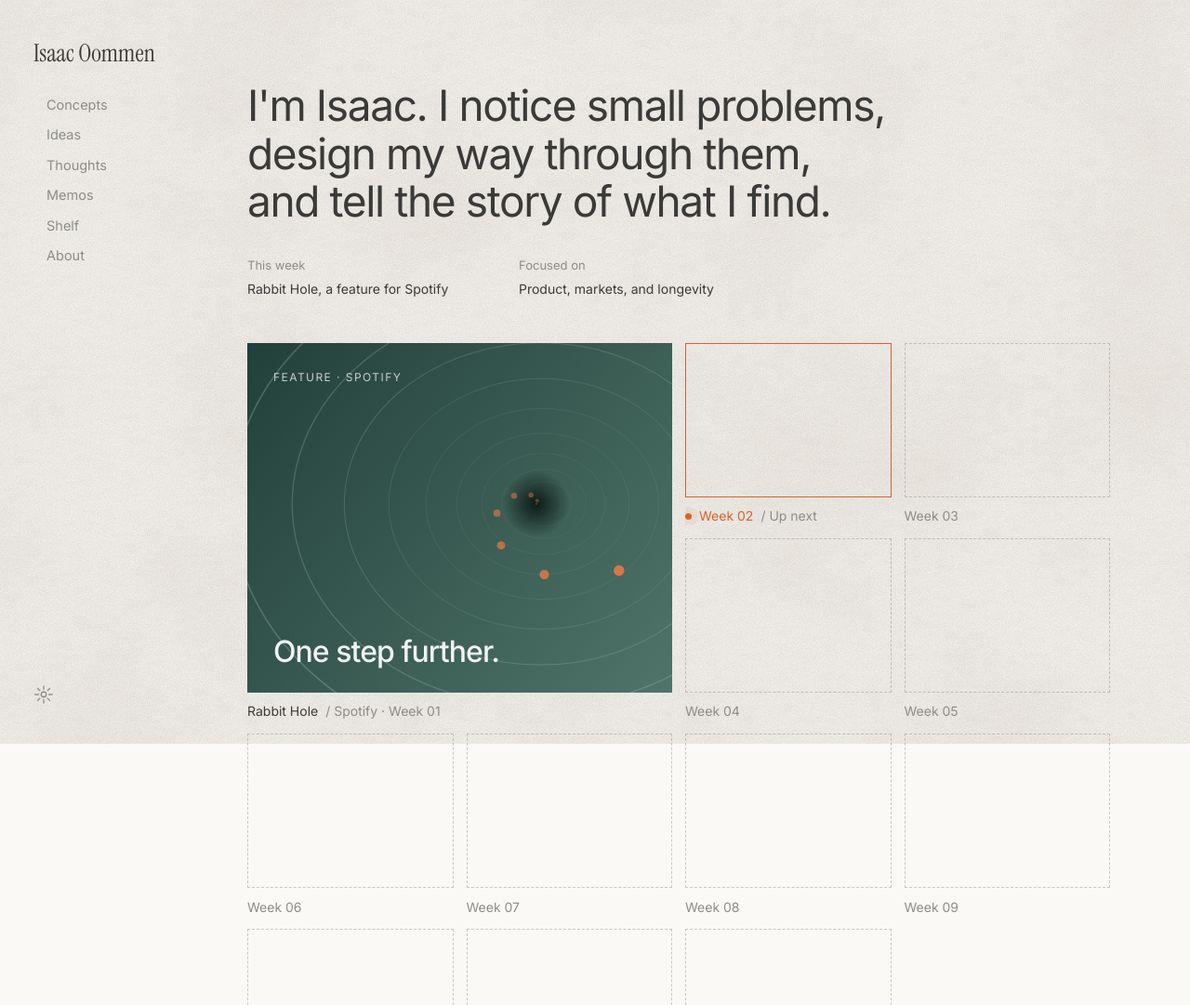
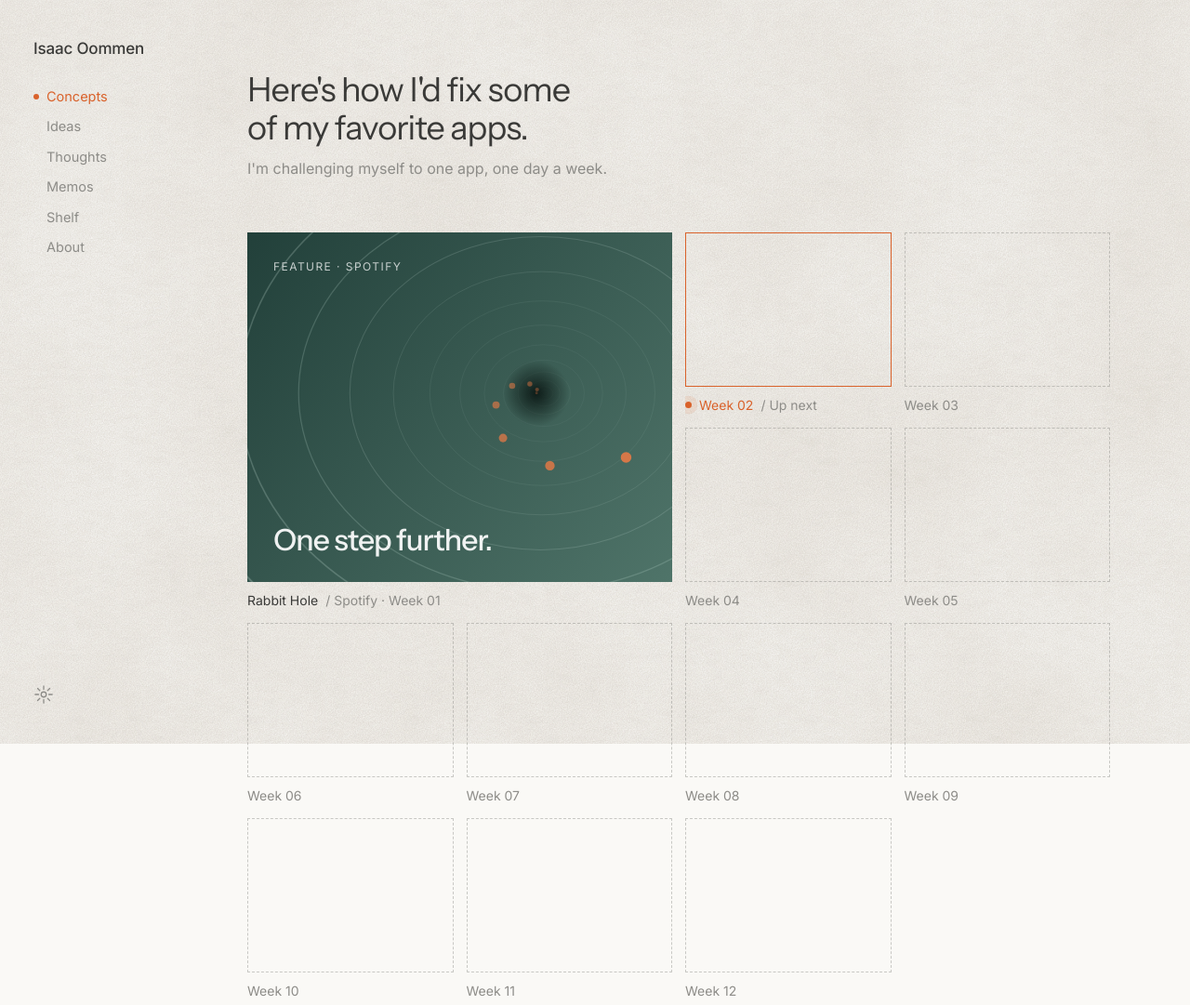
Before and after one commit to ioommen1/brain, a plain HTML site: page index.html in a window 1280 px wide. Shown: the top 1081 px of the page at 93% size. Drawn offline with Linux system fonts and the light colour scheme; animation ran at ten frames a second.

Commit message:
Home is Concepts; name in base font; Instrument Sans titles; remove home facts
Co-Authored-By: Claude Opus 5.5 <noreply@anthropic.com>
Claude-Session: https://claude.ai/code/session_01XbFnEYw79pomYhb2x3Fakq

```diff
--- a/assets/app.js
+++ b/assets/app.js
@@ -341,10 +341,10 @@
 
   function route() {
     const [, key, slug] = (location.hash.replace(/^#/, "") || "/").split("/");
-    const active = key || "";
+    const active = key || "concepts";
     document.querySelectorAll("[data-nav]").forEach((a) => a.classList.toggle("active", a.dataset.nav === active));
     clearToc();
-    if (!key) index("");
+    if (!key) index("concepts");
     else if (key === "about") about();
     else if (key === "shelf") shelf();
     else if (key === "ideas") ideas();
--- a/assets/style.css
+++ b/assets/style.css
@@ -10,8 +10,8 @@
   --paper-opacity: 1;
   --chip: rgba(70, 55, 40, .055);
   --sans: "Inter", system-ui, -apple-system, sans-serif;
-  --serif: "Inter", system-ui, -apple-system, sans-serif;
-  --logo: "Instrument Serif", Georgia, serif;
+  --serif: "Instrument Sans", "Inter", system-ui, sans-serif;
+  --logo: var(--sans);
   --accent-wash: rgba(217, 98, 43, .16);
 }
 @media (prefers-color-scheme: dark) {
@@ -590,3 +590,9 @@ a, button, .nav a, .row .r-title, .i-title, .filters button { transition: color
 .log { margin-top: 24px; }
 .log .label { font-size: 13px; color: var(--muted); padding-bottom: 12px; }
 @media (max-width: 640px) { .recipe-in { grid-template-columns: minmax(0, 1fr); } .pv.recipe-card { width: 100%; max-width: 220px; } .rc-cols { grid-template-columns: minmax(0, 1fr); } }
+
+/* Titles: Instrument Sans, a slightly more refined sans; name in the base font */
+.brand { font-family: var(--sans) !important; font-size: 17px !important; font-weight: 500; letter-spacing: -0.01em; }
+.hero h1, .page-top h1, .article h1, .prose h3, .pt h3, .wide-hero .art .mark, .frame .art .mark { font-family: var(--serif); }
+.hero h1, .page-top h1, .article h1 { font-weight: 400; letter-spacing: -0.025em; }
+.prose h3, .pt h3 { font-weight: 500; letter-spacing: -0.01em; }
--- a/content/posts.json
+++ b/content/posts.json
@@ -5,17 +5,7 @@
     "season": {
       "weeks": 12,
       "week": 1
-    },
-    "facts": [
-      [
-        "This week",
-        "Rabbit Hole, a feature for Spotify"
-      ],
-      [
-        "Focused on",
-        "Product, markets, and longevity"
-      ]
-    ]
+    }
   },
   "posts": [
     {
--- a/index.html
+++ b/index.html
@@ -7,7 +7,7 @@
   <meta name="description" content="Product concepts, thoughts, and investment memos.">
   <link rel="preconnect" href="https://fonts.googleapis.com">
   <link rel="preconnect" href="https://fonts.gstatic.com" crossorigin>
-  <link href="https://fonts.googleapis.com/css2?family=Inter:wght@400;500;600&family=Instrument+Serif&display=swap" rel="stylesheet">
+  <link href="https://fonts.googleapis.com/css2?family=Inter:wght@400;500;600&family=Instrument+Sans:wght@400;500&display=swap" rel="stylesheet">
   <link rel="stylesheet" href="assets/style.css">
 </head>
 <body>
```
